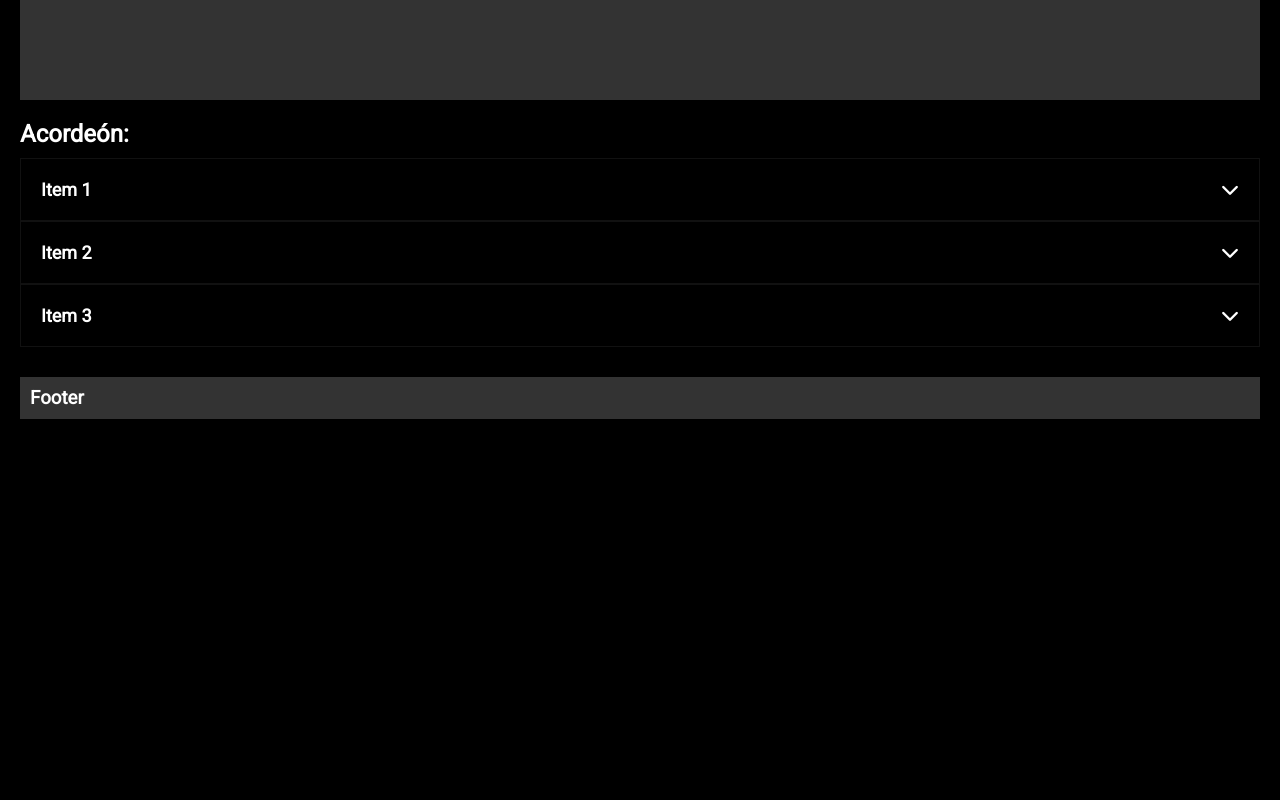
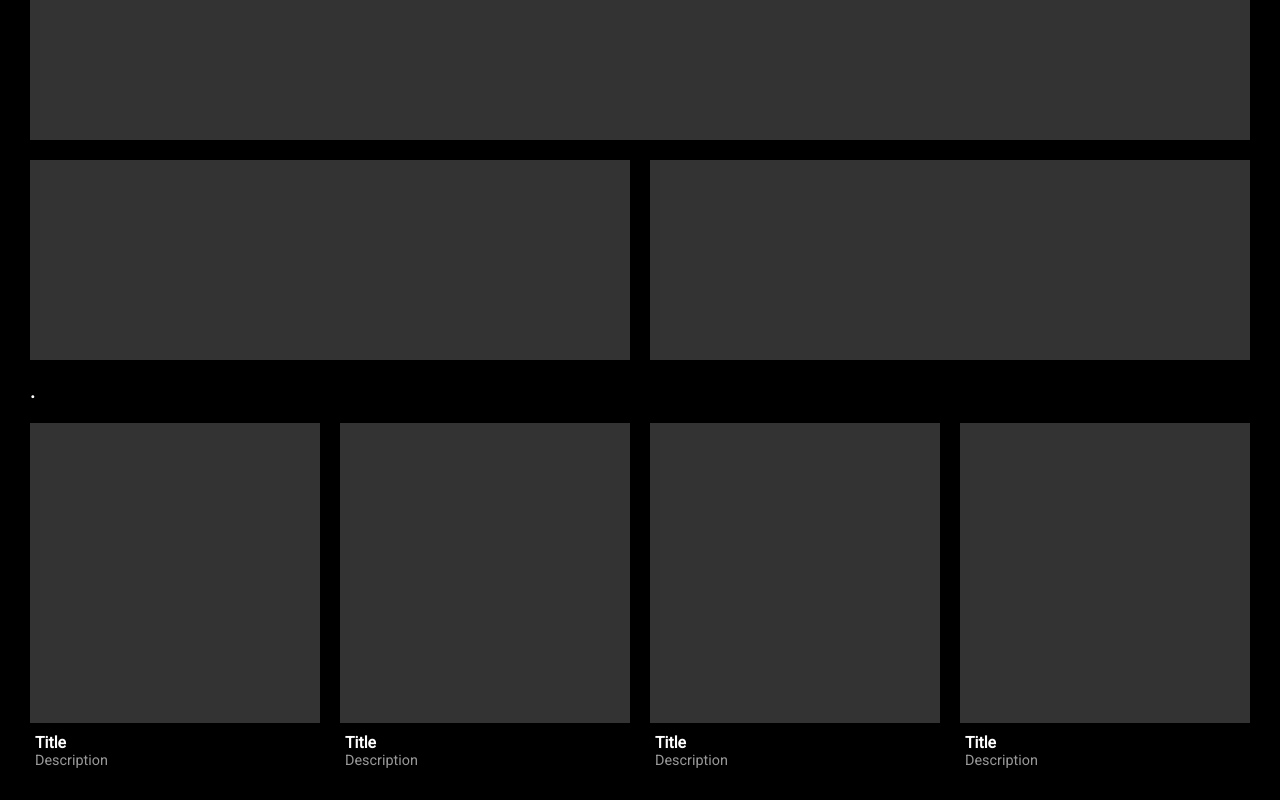
Before and after one commit to german-carosio/gcWeb, a React (Vite) app: page / in a window 1280 px wide. Shown: the part 500-1300 px from the top of the page. Before the commit the page ends 939 px from the top, so only its background shows below. Built offline with nearby package versions, Linux system fonts and the light colour scheme.

Commit message:
creando componentes

```diff
--- a/src/App.css
+++ b/src/App.css
@@ -6,9 +6,17 @@
   padding: 0 10px;
 }
 
+section {
+  margin: 20px 0;
+}
+
+.container{
+  margin: 20px 0;
+}
+
 
 @media (min-width: 768px) {
   .main {
-    padding: 0 20px;
+    padding: 0 30px;
   }
 }
--- a/src/componets/Acordeon/Acordeon.jsx
+++ b/src/componets/Acordeon/Acordeon.jsx
@@ -4,28 +4,34 @@ import styles from './Acordeon.module.css';
 const Acordeon = () => {
   return (
     <>
-    <h2 className={styles.title}>Acordeón:</h2>
+        <h2 className={styles.title}>.</h2>
         <div className={styles.accordion}>
           <details>
             <summary>
               <span>Item 1</span>
               <i className="fas fa-chevron-down"></i>
             </summary>
+            <div>
               <p>Contenido del primer item.</p>
+            </div>
           </details>
           <details>
             <summary>
               <span>Item 2</span>
               <i className="fas fa-chevron-down"></i>
             </summary>
+            <div>
               <p>Contenido del segundo item.</p>
+            </div>
           </details>
           <details>
             <summary>
               <span>Item 3</span>
               <i className="fas fa-chevron-down"></i>
             </summary>
+            <div>
               <p>Contenido del tercer item.</p>
+            </div>
           </details>
         </div>
     </>
--- a/src/componets/Acordeon/Acordeon.module.css
+++ b/src/componets/Acordeon/Acordeon.module.css
@@ -1,10 +1,9 @@
 .title {
-  margin-top: 20px;
   color: #fff;
 }
 .accordion {
     width: 100%;
-    margin: 10px 0;
+    margin: 20px 0;
   }
 
   .accordion details {
@@ -31,16 +30,16 @@
     display: none;
   }
 
-  .accordion details[open] summary {
-    color: #1E90FF; /* Color del texto cuando está abierto */
-  }
-
   .accordion details p {
     margin: 10px 0 0;
     padding: 10px;
     background: #000; /* Fondo más claro para el contenido */
     color: #999; /* Texto blanco */
     font-size: 1em;
+  }
+
+  .accordion summary span {
+    font-size: var(--m);
   }
 
   .accordion summary i {
--- /dev/null
+++ b/src/componets/Grid1/Grid1.jsx
@@ -0,0 +1,13 @@
+import React from 'react'
+import styles from './Grid1.module.css'
+
+const Grid1 = () => {
+  return (
+    <div className={styles.grid}>
+        <div className={styles.card}></div>
+        <div className={styles.card}></div>
+    </div>
+  )
+}
+
+export default Grid1
--- /dev/null
+++ b/src/componets/Grid1/Grid1.module.css
@@ -0,0 +1,16 @@
+.grid {
+    display: grid;
+    grid-template-columns: repeat(1, 1fr);
+    gap: 20px;
+}
+
+@media (min-width: 768px) {
+    .grid {
+      grid-template-columns: repeat(2, 1fr);
+    }
+  }
+
+.card {
+    height: 200px;
+    background-color: var(--gris-oscuro);
+}
--- /dev/null
+++ b/src/componets/ListCards/ListCards.jsx
@@ -0,0 +1,56 @@
+import React from 'react'
+import styles from './ListCards.module.css'
+
+const ListCards = () => {
+    return (
+        <>
+            <h2 className={styles.title}>.</h2>
+            <div className={styles.grid}>
+
+                <div className={styles.card}>
+                    <div className={styles.img}>
+                        {/* <img src="https://cdn.pixabay.com/photo/2017/02/05/00/19/web-design-2038872_1280.jpg" alt="" /> */}
+                    </div>
+                    <div className={styles.txt}>
+                        <h3>Title</h3>
+                        <p>Description</p>
+                    </div>
+                </div>
+
+                <div className={styles.card}>
+                    <div className={styles.img}>
+                        {/* <img src="https://cdn.pixabay.com/photo/2017/02/05/00/19/web-design-2038872_1280.jpg" alt="" /> */}
+                    </div>
+                    <div className={styles.txt}>
+                        <h3>Title</h3>
+                        <p>Description</p>
+                    </div>
+                </div>
+
+                <div className={styles.card}>
+                    <div className={styles.img}>
+                        {/* <img src="https://cdn.pixabay.com/photo/2017/02/05/00/19/web-design-2038872_1280.jpg" alt="" /> */}
+                    </div>
+                    <div className={styles.txt}>
+                        <h3>Title</h3>
+                        <p>Description</p>
+                    </div>
+                </div>
+
+                <div className={styles.card}>
+                    <div className={styles.img}>
+                        {/* <img src="https://cdn.pixabay.com/photo/2017/02/05/00/19/web-design-2038872_1280.jpg" alt="" /> */}
+                    </div>
+                    <div className={styles.txt}>
+                        <h3>Title</h3>
+                        <p>Description</p>
+                    </div>
+                </div>
+
+            </div>
+        </>
+
+    )
+}
+
+export default ListCards
--- /dev/null
+++ b/src/componets/ListCards/ListCards.module.css
@@ -0,0 +1,49 @@
+/* CardGrid.module.css */
+.title {
+  color: var(--blanco);
+}
+
+.grid {
+    display: grid;
+    grid-template-columns: repeat(1, 1fr);
+    gap: 20px;
+    margin-top: 20px;
+    color: var(--blanco);
+  }
+
+
+  @media (min-width: 480px) {
+    .grid {
+      grid-template-columns: repeat(2, 1fr);
+    }
+  }
+
+  @media (min-width: 768px) {
+    .grid {
+      grid-template-columns: repeat(4, 1fr);
+    }
+  }
+
+
+  .card .img {
+    height: 300px;
+    background-color: var(--gris-oscuro);
+  }
+
+  .card .txt {
+    padding: 10px 5px;
+  }
+
+  .card .txt p {
+    color: #999;
+    font-size: var(--s);
+  }
+
+
+  .card img {
+  width: 100%;
+  height: 100%;
+  display: block;
+  object-fit: cover;
+  object-position: center;
+}
--- a/src/componets/Portada/Portada.jsx
+++ b/src/componets/Portada/Portada.jsx
@@ -3,8 +3,8 @@ import styles from './Portada.module.css'
 
 const Portada = () => {
   return (
-    <section className={styles.container}>
-    </section>
+    <div className={styles.container}>
+    </div>
   )
 }
 
--- a/src/componets/Portada/Portada.module.css
+++ b/src/componets/Portada/Portada.module.css
@@ -1,4 +1,4 @@
 .container {
-    height: calc(75vh - 80px);
+    height: calc(80vh - 80px);
     background-color: var(--gris-oscuro);
 }
--- a/src/index.css
+++ b/src/index.css
@@ -9,12 +9,22 @@
 }
 
 :root {
+
+  /*Colores*/
     --negro: #000000;
     --blanco: #FFFFFF;
     --verde: #28a745;
     --naranja: #f06529;
     --azul: #0056b3;
     --gris-oscuro: #333333;
+
+  /*Tamaños de letras*/
+  --s: 0.9em;
+  --m: 1em;
+  --l: 1.2em;
+  --xl:1.5em;
+  --xxl: 2em;
+
 }
 
 
@@ -28,7 +38,25 @@ a, li {
   text-decoration: none;
   list-style: none;
   color: var(--blanco);
+  font-size: var(--m);
 }
+
+h1 {
+  font-size: var(--xxl);
+}
+
+h2 {
+  font-size: var(--l);
+}
+
+h3 {
+  font-size: var(--m);
+}
+
+p {
+  font-size: var(--m);
+}
+
 
 .naranja {
     color: var(--naranja);
--- a/src/pages/Home.jsx
+++ b/src/pages/Home.jsx
@@ -3,6 +3,8 @@ import React from 'react';
 import { Helmet } from 'react-helmet-async'; // Importa Helmet desde react-helmet-async
 import Portada from '../componets/Portada/Portada';
 import Acordeon from '../componets/Acordeon/Acordeon';
+import ListCards from '../componets/ListCards/ListCards';
+import Grid1 from '../componets/Grid1/Grid1';
 
 const Home = () => {
   return (
@@ -12,8 +14,11 @@ const Home = () => {
         <meta name="description" content="Bienvenido a mi sitio web." />
         <meta name="keywords" content="inicio, sitio web, react" />
       </Helmet>
-      <Portada/>
-      <Acordeon/>
+      <section><Portada/></section>
+      <section><Grid1/></section>
+      <section><ListCards/></section>
+      <section><Acordeon/></section>
+
     </div>
   );
 };
--- a/src/partials/Navbar/Navbar.module.css
+++ b/src/partials/Navbar/Navbar.module.css
@@ -134,7 +134,7 @@
 @media (min-width: 768px) {
 
   .nav{
-    padding: 0 20px;
+    padding: 0 30px;
   }
 
   .btnMenu {
```
Lines whose indentation alone changed are shown as unchanged.
